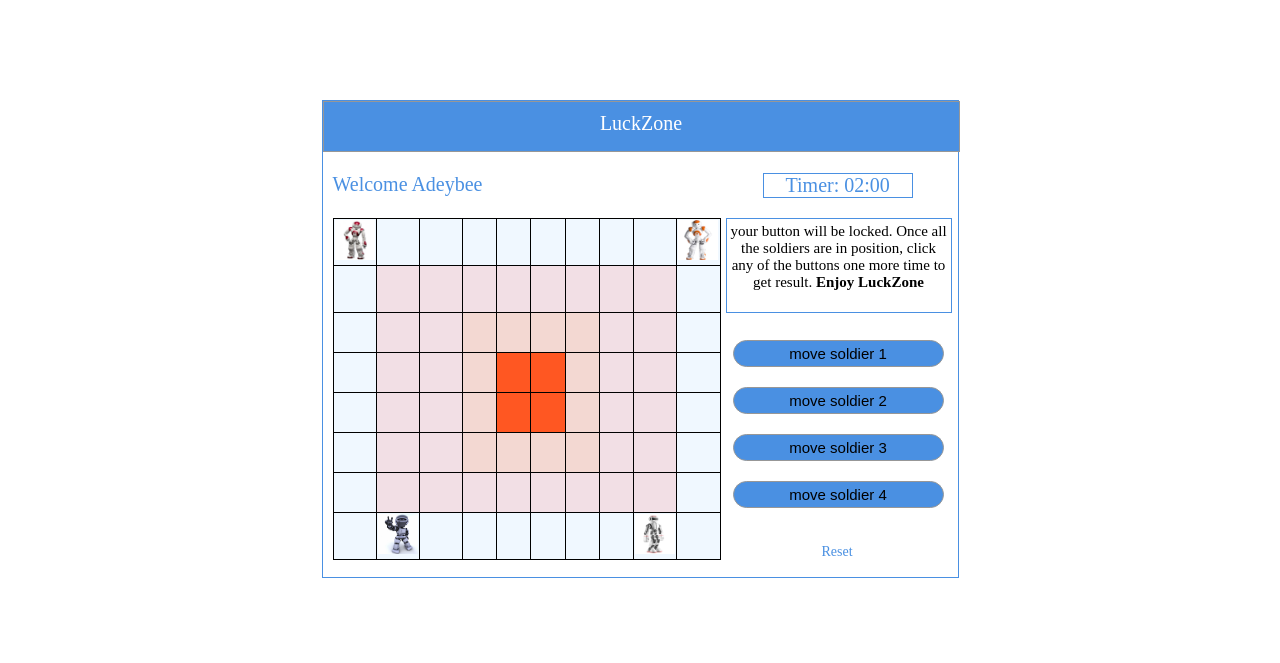
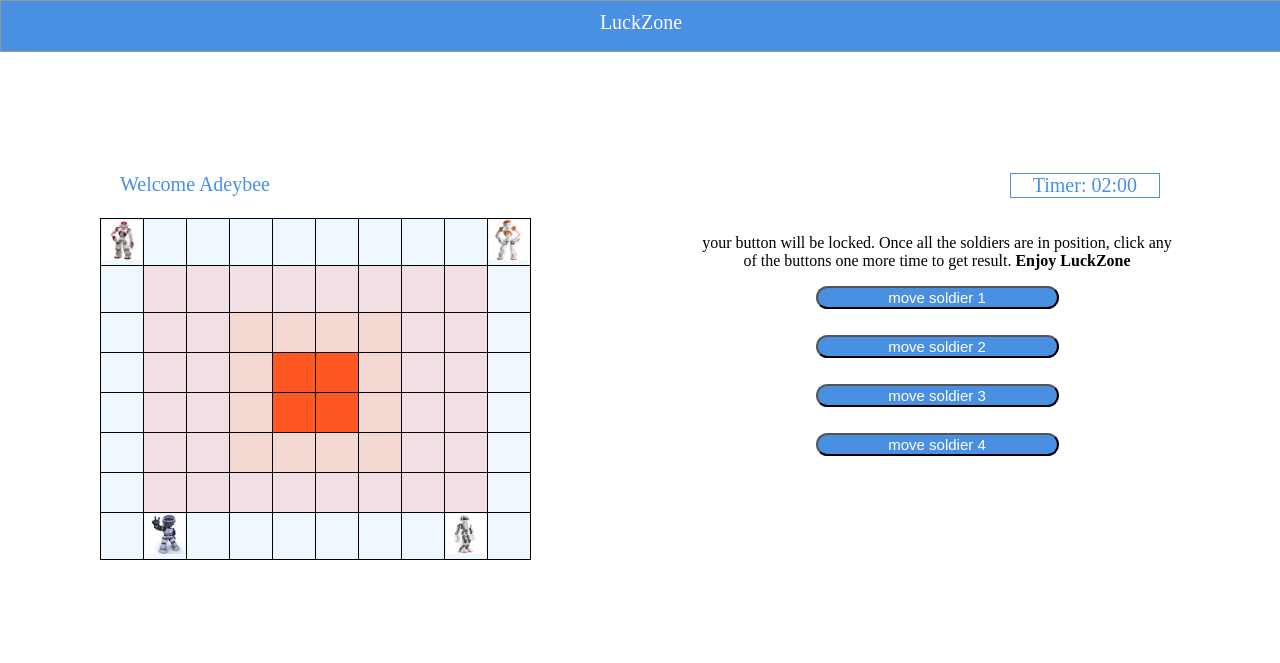
Before and after one commit to McHardex/luckZone, a plain HTML site: page game-page.html in a window 1280 px wide. Drawn offline with Linux system fonts and the light colour scheme.

Commit message:
styling of version 2

```diff
--- a/game-page.html
+++ b/game-page.html
@@ -1,14 +1,17 @@
 <!DOCTYPE html>
 <html>
+
 <head>
   <title>Luck Zone- version 2</title>
   <link rel='stylesheet' href='luckZone.css'>
 </head>
+
 <body>
-  <div class='header'>
+  <div class='container'>
     <div class='logo'>
       <p>LuckZone</p>
     </div>
+    <div class='page-body-cont'>
       <div class='welcomeUser'>
         <p class='user'>Welcome Adeybee</p>
         <p class='timer'>Timer: 02:00</p>
@@ -115,25 +118,18 @@
           </tbody>
         </table>
         <div class='instructionPage2'>
-        <p>your button will be locked. Once all the soldiers are in position, click any of the buttons one more time to get
-          result. <strong>Enjoy LuckZone</strong></p>
+          <div>
+            <p>your button will be locked. Once all the soldiers are in position, click any of the buttons one more time to
+              get result. <strong>Enjoy LuckZone</strong>
+            </p>
           </div>
           <div class='soldierButton'>
-        <div>
             <button>move soldier 1</button>
-        </div>
-        <div>
             <button>move soldier 2</button>
-        </div>
-        <div>
             <button>move soldier 3</button>
-        </div>
-        <div>
             <button>move soldier 4</button>
           </div>
         </div>
-      <div class='reset'>
-        Reset
       </div>
     </div>
   </div>
--- a/luckZone.css
+++ b/luckZone.css
@@ -1,7 +1,9 @@
 body {
-  height: 100%;
+  height: 100vh;
   margin: 0;
   padding: 0;
+  width: 100%;
+  font-family: Avenir-Book;
 }
 
 html {
@@ -9,75 +11,113 @@ html {
   max-height: 100%;
 }
 
-.header {
+
+.container {
   /* Rectangle: */
   background: #FFFFFF;
-  border: 1px solid #4A90E2;
-  max-width: 635px;
-  margin: 100px auto 100px auto;
-  min-height: 476px;
+  /* border: 1px solid #4A90E2; */
+  width: 100%;
+  /* margin: 100px auto 100px auto; */
+  height: 100%;
 }
 
 .logo {
   /* Rectangle 2 Copy: */
   background: #4A90E2;
   border: 1px solid #979797;
-width: 635px;
-height: 49px;
+  width: 100%;
+  height: 50px;
 }
 
 .logo p {
-  font-family: Avenir-Book;
+  /* font-family: Avenir-Book; */
   font-size: 20px;
   color: #FFFFFF;
-  text-align: center;
-  margin-top: 10px;
+  display: flex;
+  justify-content: center;
+  align-items: center;
+  margin-top: 0;
+  padding: 10px 0;
+  margin-bottom: 0;
 }
 
-.welcome p {
+.page-body {
+  display: flex;
+  flex-direction: column;
+  justify-content: center;
+  align-items: center;
+  min-height: 90%;
+}
+
+.page-body-container {
+  height: 40vh;
+  display: flex;
+  flex-direction: column;
+  justify-content: space-between;
+  max-width: 40%;
+}
+
+.page-body-cont {
+  height: 76vh;
+  display: flex;
+  padding: 0 100px;
+  flex-direction: column;
+  justify-content: center;
+}
+
+.welcome {
   /* Welcome! What can we: */
-  font-family: Avenir-Book;
+  display: flex;
+  justify-content: center;
+  flex-direction: column;
   font-size: 20px;
   color: #4A90E2;
   text-align: center;
-  margin-top: 60px;
+  /* margin-top: 60px; */
 }
 
 .nameInput {
   text-align: center;
 }
+
 input#nameInput {
   /* Rectangle 3: */
   background: #FFFFFF;
   border: 1px solid #4A90E2;
   width: 319px;
   height: 32px;
-  color: blue;
+  border-radius: 5px;
+  color: #4A90E2;
   font-size: 20px;
   text-align: center;
-  font-family: Avenir-Book;
+  /* font-family: Avenir-Book; */
+}
+
+.instruction p {
+  text-align: center;
+  /* margin: 20px 156px; */
 }
 
 .instruction {
-  margin: 20px 156px;
-}
-
-.instruction p {
+  display: flex;
+  flex-direction: column;
+  justify-content: center;
   /* Rectangle 6: */
   background: #FFFFFF;
-  border: 1px solid #4A90E2;
-  width: 322px;
-  height: 104px;
-  color: blue;
+
+  /* border: 1px solid #4A90E2; */
+  /* width: 80%; */
+  /* height: 104px; */
+  color: #4A90E2;
   font-size: 12px;
   text-align: center;
   font-family: Avenir-Book;
-  padding: 4px 6px;
+  /* padding: 4px 6px; */
 }
 
 .startGame {
   text-align: center;
-  margin-top: 34px;
+  /* margin-top: 34px; */
 }
 
 button#startGame {
@@ -86,7 +126,7 @@ background: #4A90E2;
   border: 1px solid #979797;
   border-radius: 50px;
   /* Start Game: */
-font-family: Avenir-Book;
+  /* font-family: Avenir-Book; */
   font-size: 20px;
   color: #FFFFFF;
   width: 319px;
@@ -95,30 +135,32 @@ height: 32px;
 
 /* game page 2 */
 .welcomeUser {
-  /* Welcome AdeyBee: */
-  display: inline-flex;
-  font-family: Avenir-Book;
+  display: flex;
+  /* font-family: Avenir-Book; */
   font-size: 20px;
   color: #4A90E2;
+  justify-content: space-between;
+  flex-direction: row;
+  padding: 0 20px;
 }
 
 .welcomeUser p {
-  margin-left: 10px;
-  margin-top: 21px;
+  /* margin-left: 10px; */
+  /* margin-top: 21px; */
 }
 
 p.timer {
-  margin-top: 21px;
-  margin-left: 280px;
+
   border: 1px solid #4A90E2;
   padding: 0px 22px;
 }
 
 /* table */
 #table {
-  width: 388px;
-  height: 288px;
-  margin-left: 10px;
+  width: 100%;
+  display: flex;
+  flex-direction: row;
+  justify-content: space-between;
 }
 table,tr,td {
   border: 1px solid black;
@@ -133,7 +175,6 @@ tr {
 }
 td {
   width: 40px;
-  text-align: center;
 }
 
 table img {
@@ -168,37 +209,40 @@ td#veryFaintRed {
 }
 
 .instructionPage2 {
-  margin: -357px 393px;
+  display: flex;
+  flex-direction: column;
+  max-width: 45%;
 }
 
 .instructionPage2 p {
-  width: 220px;
-    height: 85px;
-    font-size: 15px;
-    border: 1px solid #4A90E2;
-    padding: 4px 2px;
+  max-width: 100%;
+  height: 40%;
   text-align: center;
 }
 
 .soldierButton {
-  margin: 374px 400px 0;
+  display: flex;
+  flex-direction: column;
+  justify-content: space-between;
+  height: 50%;
+  align-items: center;
 }
 
 .soldierButton button {
-  width: 211px;
+  width: 50%;
   background: #4A90E2;
-    border: 1px solid #979797;
+  /* border: 1px solid #979797; */
   border-radius: 50px;
-    height: 27px;
-    text-align: center;
+  /* height: 27px; */
+  /* text-align: center; */
   font-size: 15px;
-    margin: 10px 0;
+  color: #fff;
 }
 
 .reset {
-  font-family: Avenir-Book;
+  /* font-family: Avenir-Book; */
   font-size: 14px;
   margin-left: 489px;
   color: #4A90E2;
-  margin-top: 26px;
+  /* margin-top: 26px; */
 }
```
Also changed, not shown: luckZone.html (+17 -7 lines), 1 other file. Lines whose indentation alone changed are shown as unchanged.
